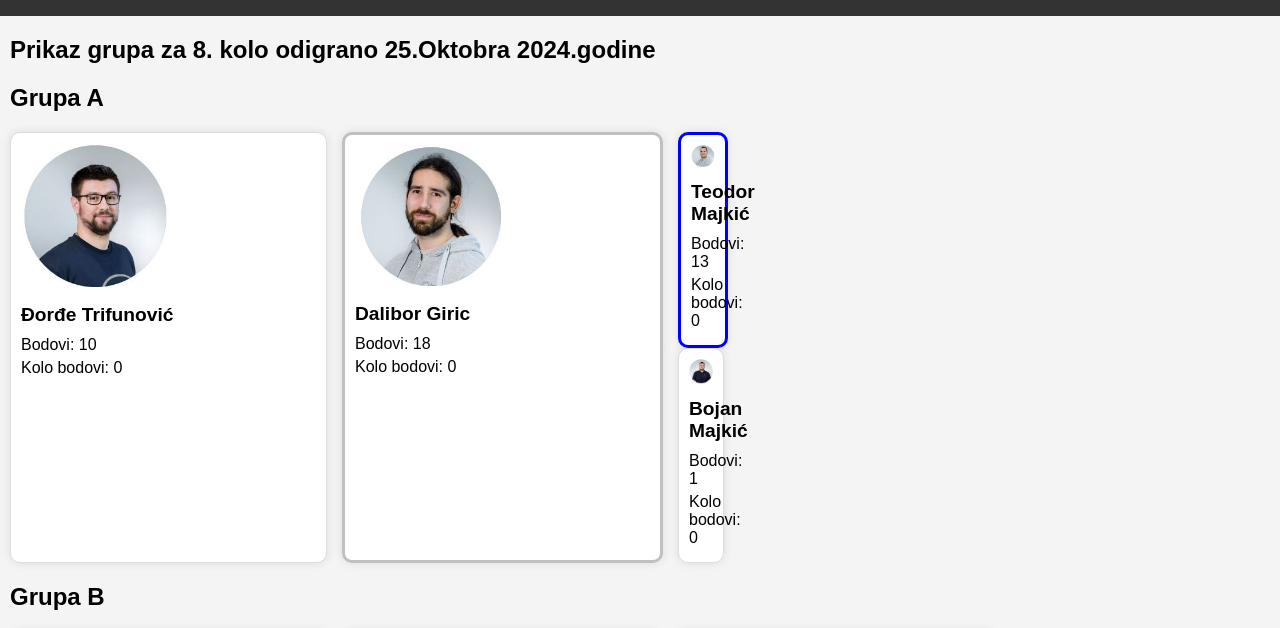
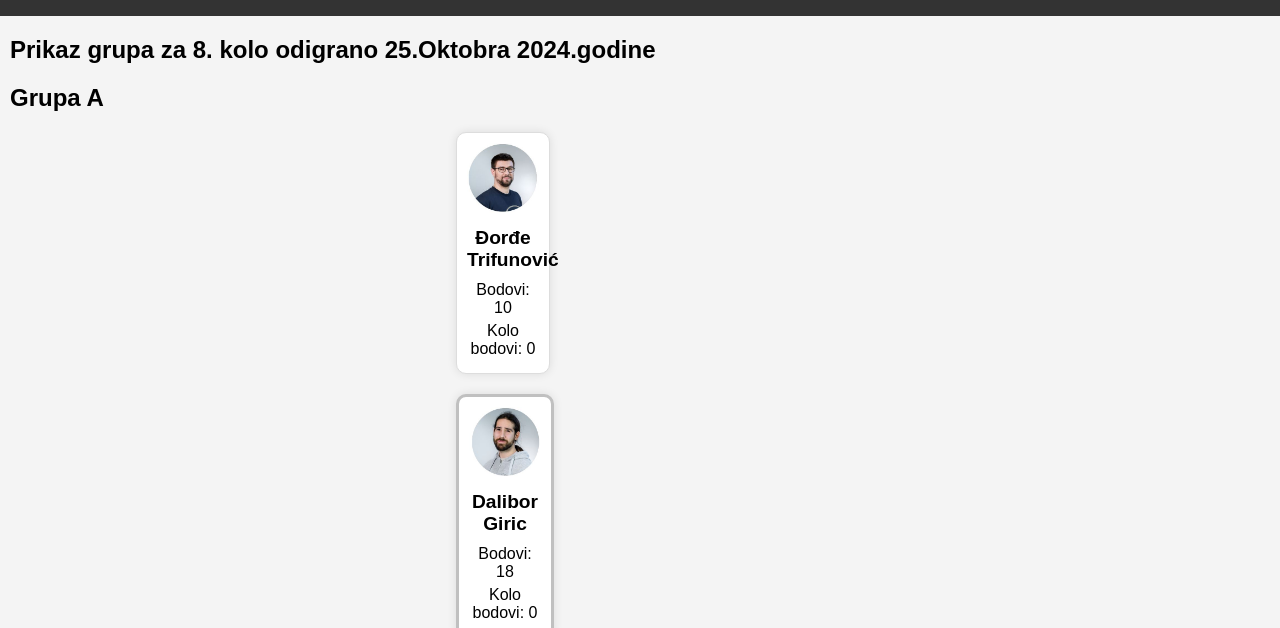
Before and after one commit to TR1FA/2.Jesenja_Pikado_Invenda_Liga, a plain HTML site: page index.html in a window 1280 px wide. Shown: the part 96-724 px from the top of the page. Drawn offline with Linux system fonts and the light colour scheme; a script that the page names is missing.

Commit message:
Update styles.css

```diff
--- a/styles.css
+++ b/styles.css
@@ -31,8 +31,19 @@ header  {
 
 .group {
     display: flex;
-    flex-wrap: wrap;
-    gap: 15px;
+    flex-direction: column;
+    gap: 20px; /* Razmak između redova */
+}
+
+.row {
+    display: flex;
+    justify-content: center;
+    gap: 20px; /* Razmak između kartica u istom redu */
+}
+
+.player-card {
+    width: 200px; /* Postavite širinu za konzistentan izgled */
+    text-align: center;
 }
 
 .player-card {
```
